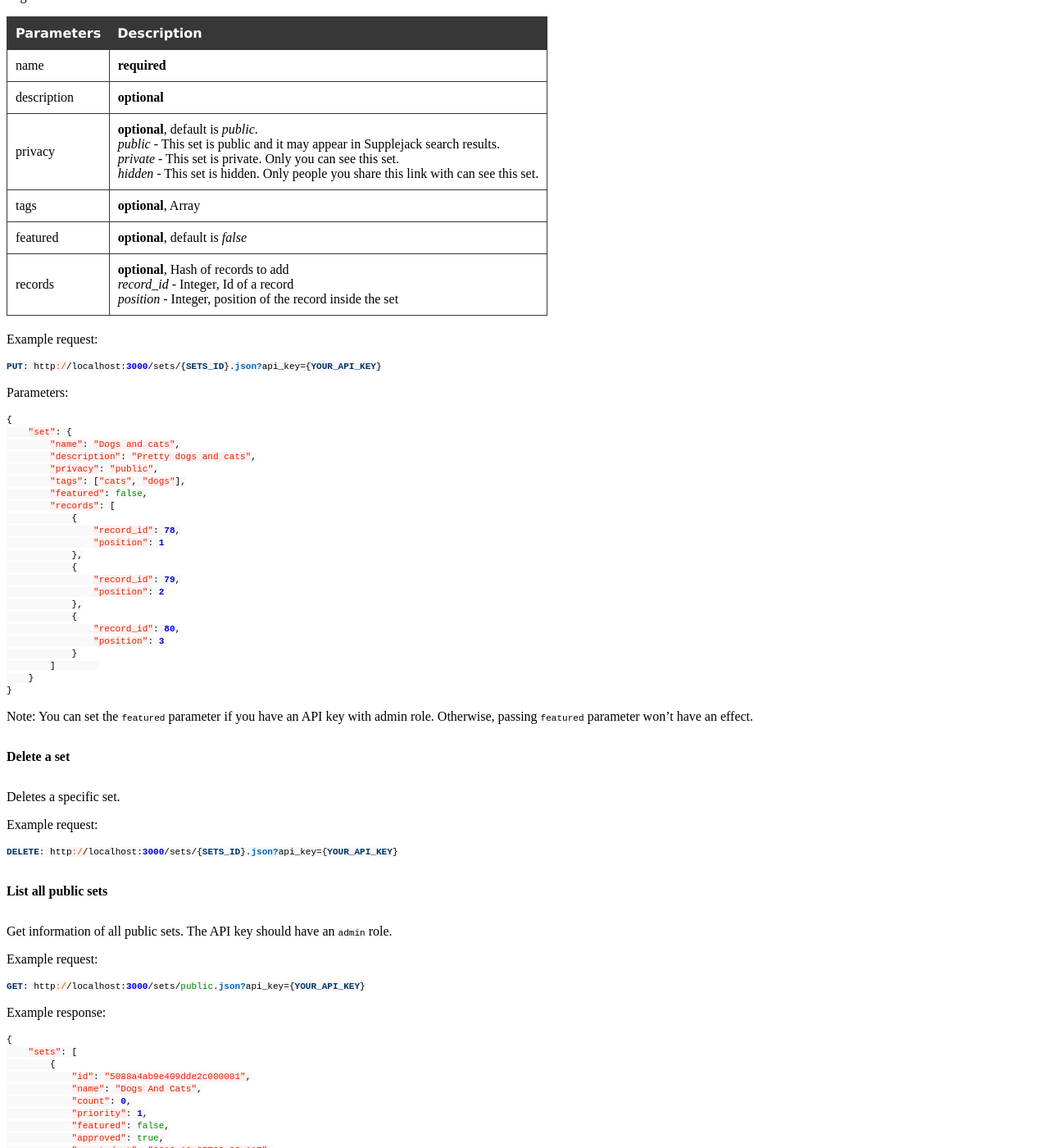
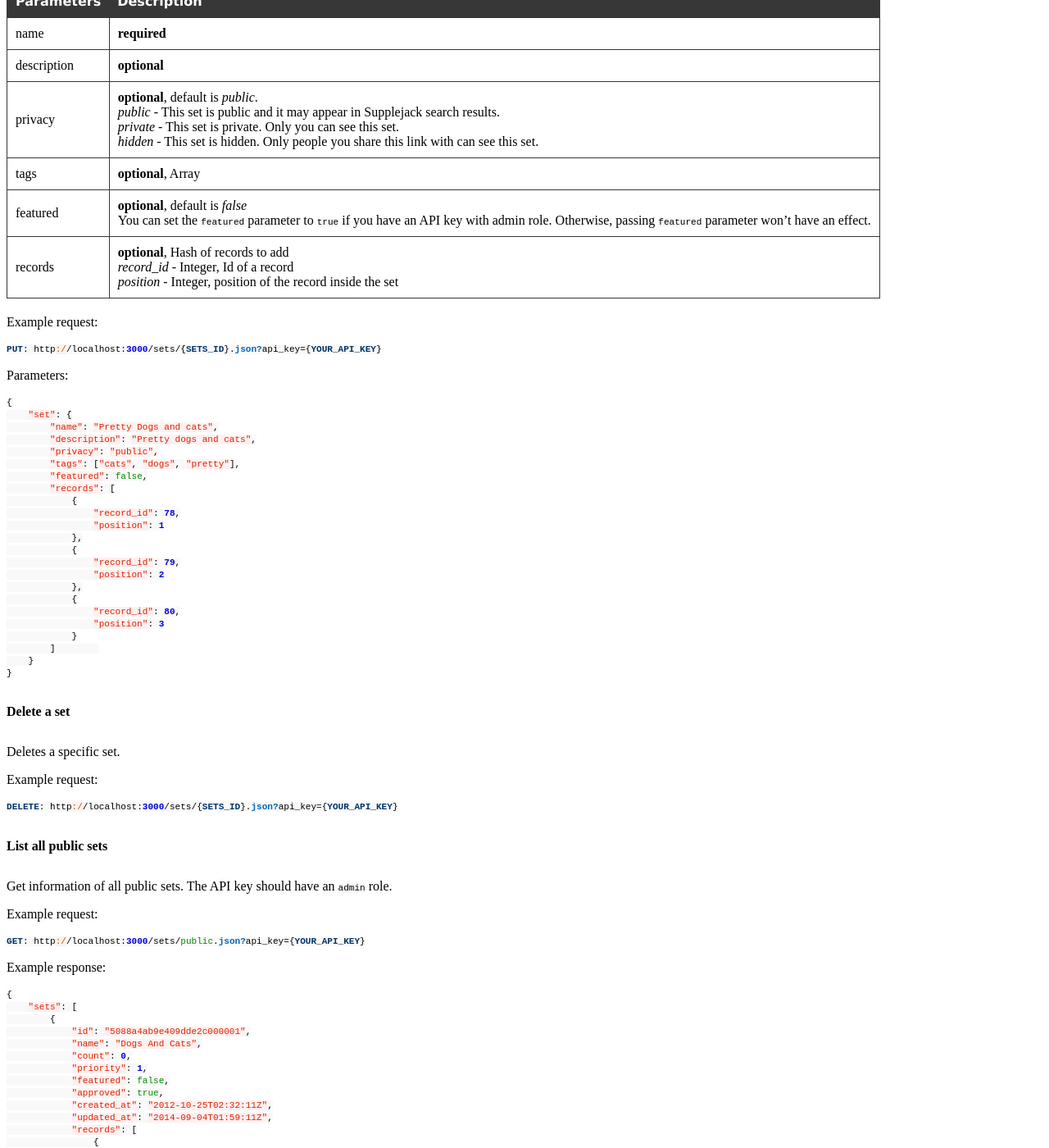
Before and after one commit to DigitalNZ/supplejack, a Jekyll site: the page built from _posts/2014-09-04-user-sets.md, in a window 1280 px wide and 1400 px high, scrolled down 2303 px. Shown: the whole window at 82% size. Built offline with Jekyll 4.4.1, drawn with Linux system fonts in a browser that asks for light colours; Markdown is read by kramdown in place of the engine named in the settings; a style sheet for code colours, icons or effects is not loaded; some of the changed text lies outside the part shown.

Commit message:
Updated featured note.

````diff
--- a/_posts/2014-09-04-user-sets.md
+++ b/_posts/2014-09-04-user-sets.md
@@ -95,7 +94,7 @@ Arguments:
 | description | **optional**  |
 | privacy | **optional**, default is *public*. <br/> *public* - This set is public and it may appear in Supplejack search results.<br/>*private* - This set is private. Only you can see this set. <br/>*hidden* - This set is hidden. Only people you share this link with can see this set.|
 | tags | **optional**, Array   |
-| featured | **optional**, default is *false* |
+| featured | **optional**, default is *false* <br/> You can set the `featured` parameter to `true` if you have an API key with admin role. Otherwise, passing `featured` parameter won't have an effect. |
 | records | **optional**, Hash of records to add <br/> *record_id* - Integer, Id of a record <br/> *position* - Integer, position of the record inside the set |
 
 Example request:
@@ -109,10 +108,10 @@ Parameters:
 ```ruby
 {
     "set": {
-        "name": "Dogs and cats",
+        "name": "Pretty Dogs and cats",
         "description": "Pretty dogs and cats",
         "privacy": "public",
-        "tags": ["cats", "dogs"],
+        "tags": ["cats", "dogs", "pretty"],
         "featured": false,
         "records": [
             {
````
Also changed, not shown: other parts of _posts/2014-09-04-user-sets.md (+0 -3 lines).
